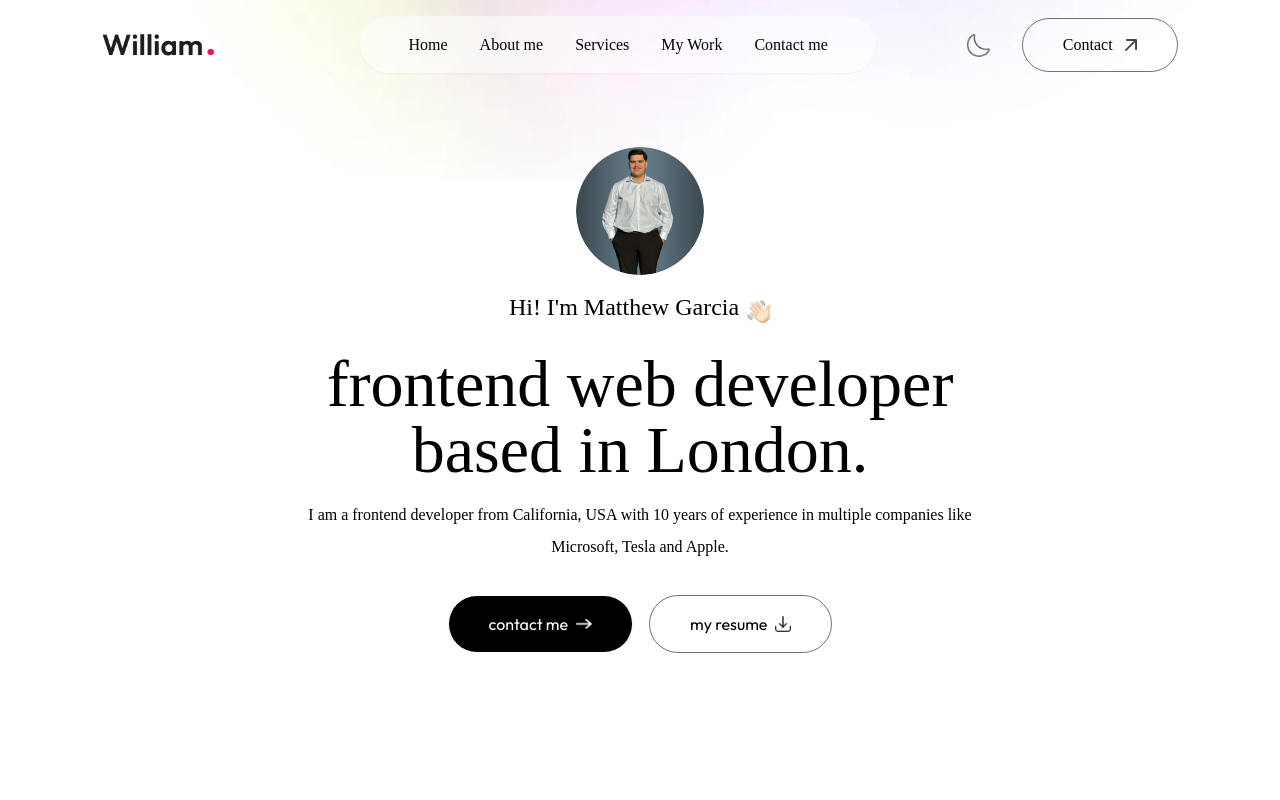
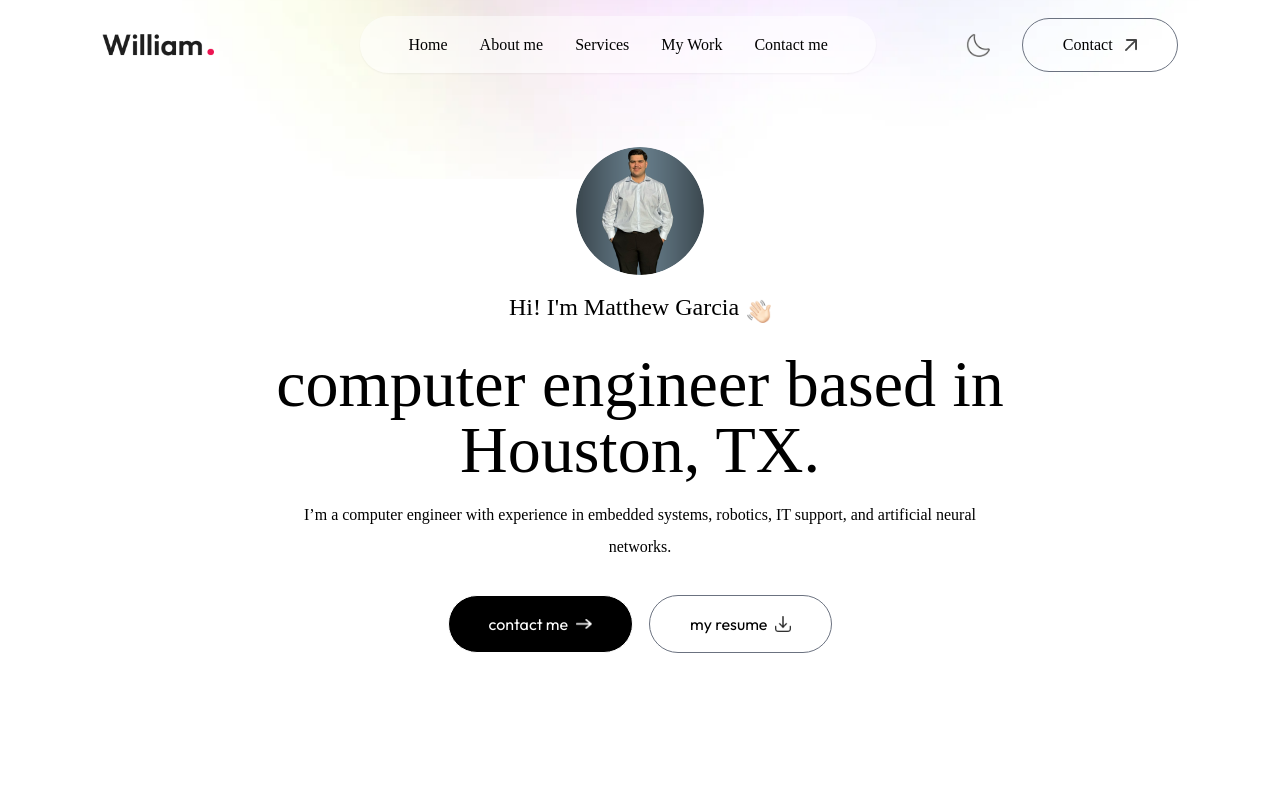
Before and after one commit to Matthew-Garcia/Matthew-Garcia-Portfolio2, a Next.js app: page / in a window 1280 px wide. Shown: the top 800 px of the page. Built offline with nearby package versions, Linux system fonts and the light colour scheme; a web font is replaced by a local one.

Commit message:
Update Header.jsx

```diff
--- a/components/Header.jsx
+++ b/components/Header.jsx
@@ -24,14 +24,14 @@ const Header = () => {
     whileInView={{y: 0, opacity: 1}}
     transition={{duration: 0.8, delay: 0.5}}
     className='text-3xl sm:text-6xl lg:text-[66px] font-Ovo'>
-        frontend web developer based in London.</motion.h1>
+        computer engineer based in Houston, TX.</motion.h1>
 
         <motion.p
         initial={{opacity: 0}}
         whileInView={{opacity: 1}}
         transition={{duration: 0.6, delay: 0.7}}
         className='max-w-2xl mx-auto font-Ovo'>
-        I am a frontend developer from California, USA with 10 years of experience in multiple companies like Microsoft, Tesla and Apple.
+        I’m a computer engineer with experience in embedded systems, robotics, IT support, and artificial neural networks.
         </motion.p>
 
         <div className='flex flex-col sm:flex-row items-center gap-4 mt-4'>
```
